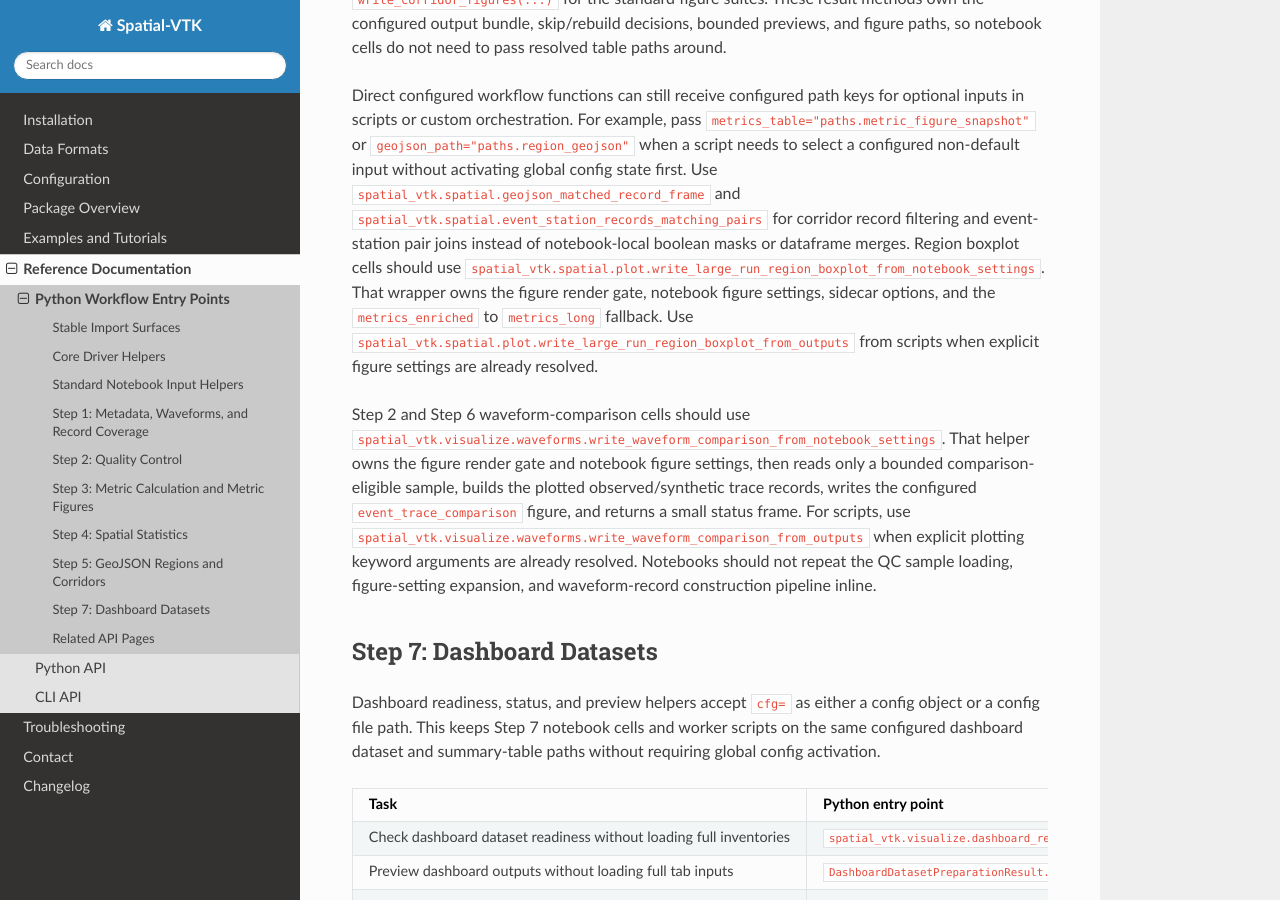
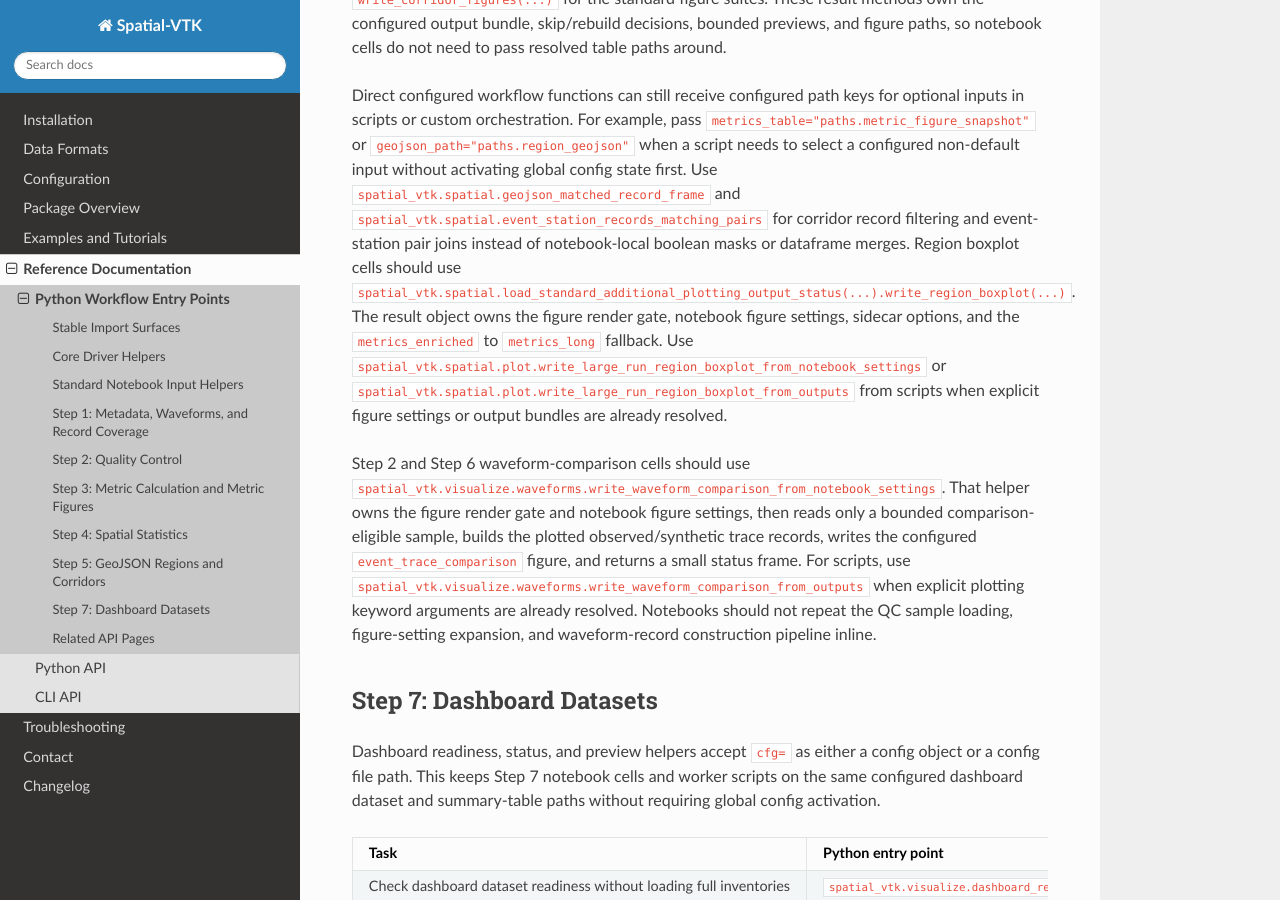
Before and after one commit to bcbirkel/spatial-vtk, a Sphinx documentation site: the page built from docs/reference/python_workflows.rst, in a window 1280 px wide and 900 px high, scrolled down 7197 px. Built offline with Sphinx 7.4.7 and the Read the Docs theme 3.1.0, drawn with Linux system fonts in a browser that asks for light colours.

Commit message:
Clarify Step 6 region boxplot workflow guidance

```diff
--- a/docs/changelog.rst
+++ b/docs/changelog.rst
@@ -89,6 +89,9 @@ Changelog
   - Reworded Spatial API plotting examples so Step 4 notebooks start from the
     standard spatial workflow result object, while direct spatial plotting
     imports are framed as focused-script helpers.
+  - Reworded Step 6 region-boxplot workflow guidance so notebooks use the
+    standard additional-plotting output result method, with direct region
+    boxplot helpers framed as script APIs.
   - Reworded the preprocessing direct-call example so advanced scripts prefer
     config-backed output resolution instead of a literal preprocessed-output
     directory.
--- a/docs/reference/python_workflows.rst
+++ b/docs/reference/python_workflows.rst
@@ -663,11 +663,12 @@ Use ``spatial_vtk.spatial.geojson_matched_record_frame`` and
 record filtering and event-station pair joins instead of notebook-local boolean
 masks or dataframe merges.
 Region boxplot cells should use
-``spatial_vtk.spatial.plot.write_large_run_region_boxplot_from_notebook_settings``.
-That wrapper owns the figure render gate, notebook figure settings, sidecar
-options, and the ``metrics_enriched`` to ``metrics_long`` fallback. Use
-``spatial_vtk.spatial.plot.write_large_run_region_boxplot_from_outputs`` from
-scripts when explicit figure settings are already resolved.
+``spatial_vtk.spatial.load_standard_additional_plotting_output_status(...).write_region_boxplot(...)``.
+The result object owns the figure render gate, notebook figure settings,
+sidecar options, and the ``metrics_enriched`` to ``metrics_long`` fallback.
+Use ``spatial_vtk.spatial.plot.write_large_run_region_boxplot_from_notebook_settings``
+or ``spatial_vtk.spatial.plot.write_large_run_region_boxplot_from_outputs`` from
+scripts when explicit figure settings or output bundles are already resolved.
 
 Step 2 and Step 6 waveform-comparison cells should use
 ``spatial_vtk.visualize.waveforms.write_waveform_comparison_from_notebook_settings``.
```
Also changed, not shown: 1 other file.
